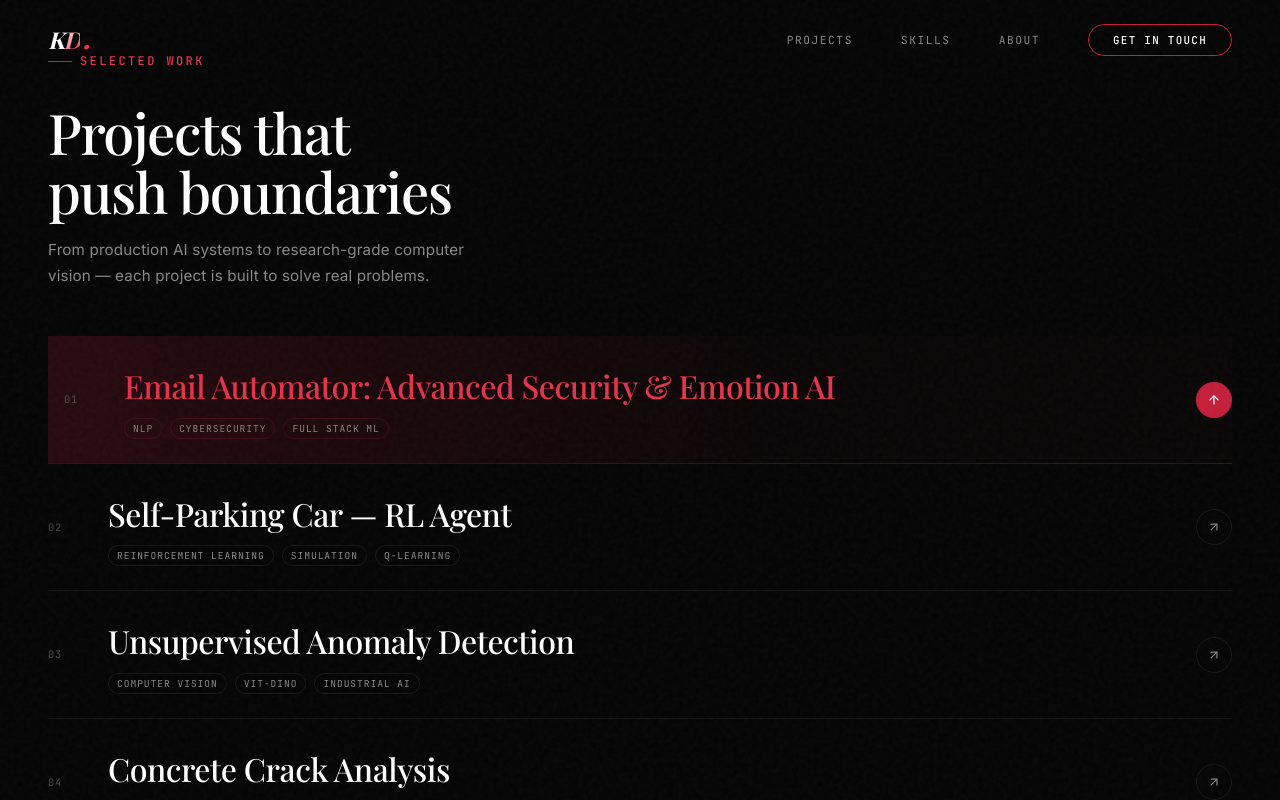
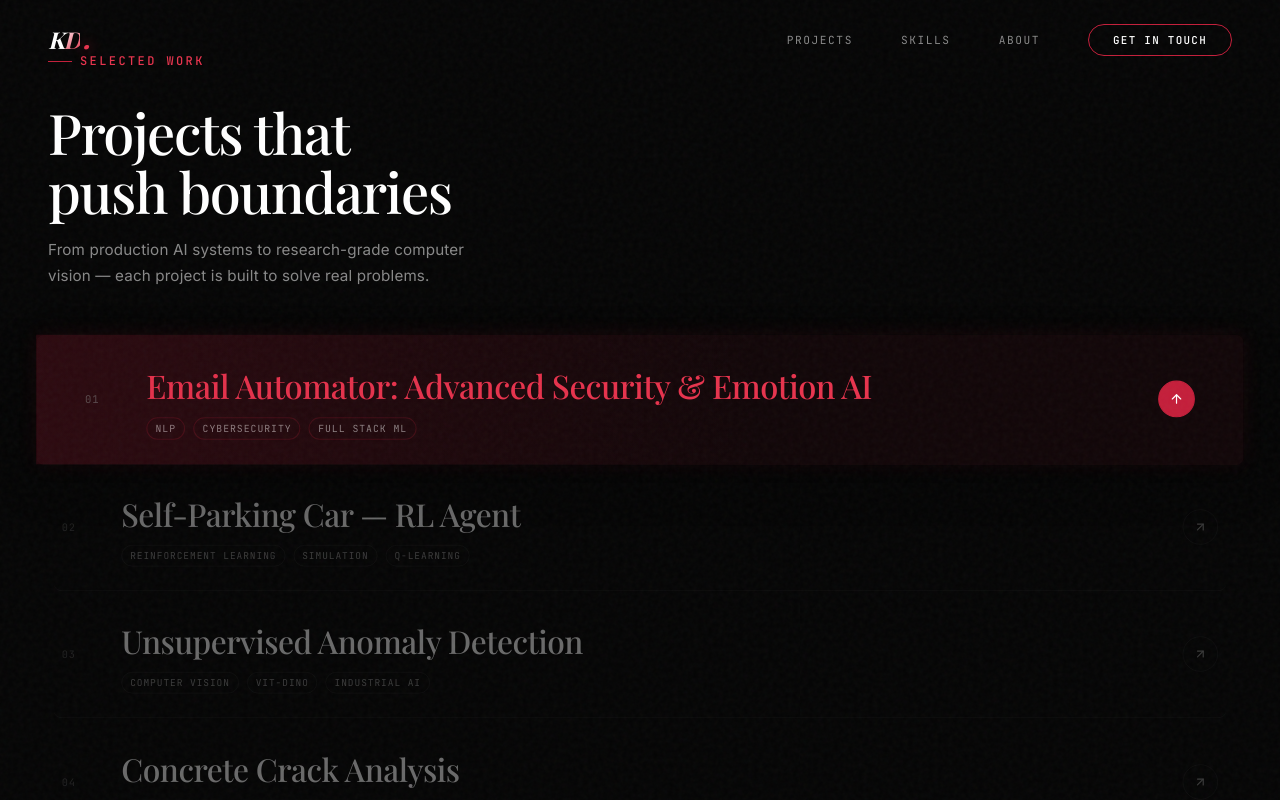
Before and after one commit to KritishX/portfolio-website, a React (Vite) app: page / in a window 1280 px wide. In both pictures the pointer is over the button 640 px from the left and 1221 px from the top of the page. Shown: the part 821-1621 px from the top of the page. Built offline with nearby package versions, Linux system fonts and the light colour scheme; a web font is replaced by a local one.

Commit message:
design: elevated project list hover micro-animation to dim-and-focus spotlight effect

```diff
--- a/src/styles/projects.css
+++ b/src/styles/projects.css
@@ -33,14 +33,28 @@
   flex-direction: column;
 }
 
+/* When the list is hovered, dim everything slightly */
+.projects-list:hover > div > .project-item {
+  opacity: 0.4;
+  transform: scale(0.99);
+}
+
 .project-item {
   position: relative;
   border-bottom: 1px solid var(--border-subtle);
-  transition: background-color var(--duration-normal);
+  transition: all 0.5s var(--ease-out-expo);
+  cursor: pointer;
+  border-radius: var(--radius-md);
 }
 
-.project-item:hover {
-  background: rgba(196, 30, 58, 0.03);
+/* The specifically hovered item pops out */
+.projects-list > div > .project-item:hover {
+  opacity: 1;
+  transform: scale(1.02);
+  background: rgba(196, 30, 58, 0.06);
+  border-color: transparent;
+  box-shadow: 0 16px 40px rgba(0, 0, 0, 0.4), 0 0 20px rgba(196, 30, 58, 0.1);
+  z-index: 10;
 }
 
 .project-item-inner {
@@ -48,12 +62,12 @@
   grid-template-columns: auto 1fr auto;
   align-items: center;
   gap: var(--space-xl);
-  padding: var(--space-lg) 0;
-  transition: padding var(--duration-normal) var(--ease-out-expo);
+  padding: var(--space-lg) var(--space-sm);
+  transition: padding var(--duration-slow) var(--ease-out-expo);
 }
 
-.project-item:hover .project-item-inner {
-  padding-left: var(--space-md);
+.projects-list > div > .project-item:hover .project-item-inner {
+  padding-inline: var(--space-2xl);
 }
 
 .project-number {
```
